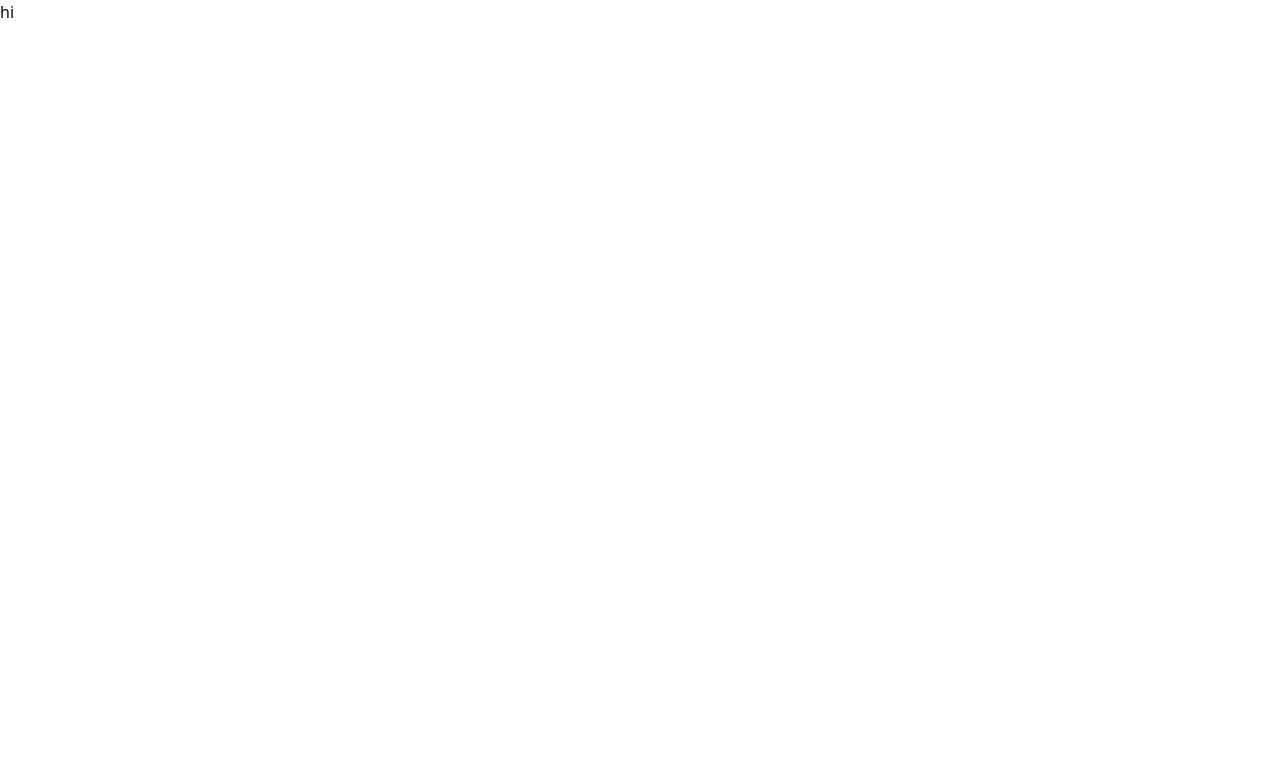
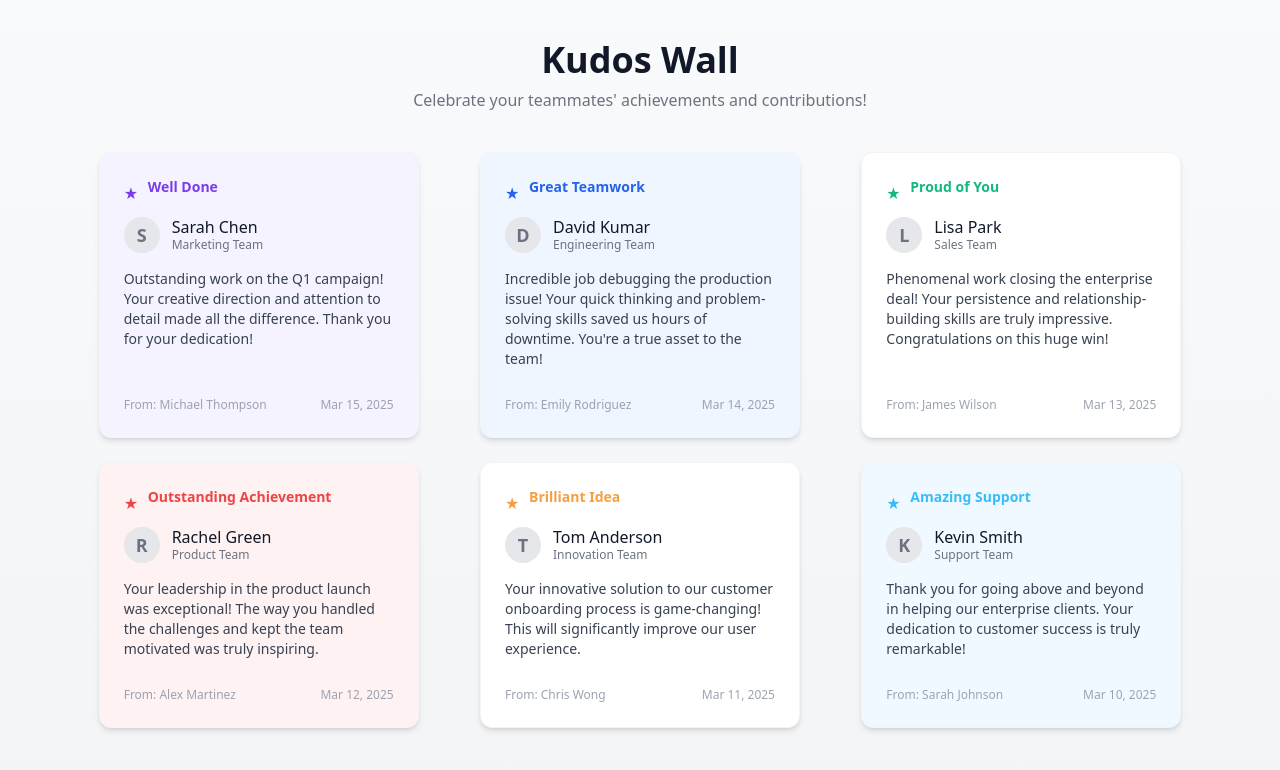
Before and after one commit to AnjaliBhansari/hackathon-frontend, a Next.js app: page / in a window 1280 px wide. Shown: the top 770 px of the page. Built offline with nearby package versions, Linux system fonts and the light colour scheme.

Commit message:
fix: kudos card updated
Signed-off-by: parth-at <parth.patel@avestatechnologies.com>

```diff
--- /dev/null
+++ b/src/components/login-form.tsx
@@ -0,0 +1,174 @@
+import { useState } from "react";
+import { useRouter } from "next/router";
+import { cn } from "@/lib/utils";
+import Link from "next/link";
+import { Button } from "@/components/ui/button";
+import {
+  Card,
+  CardContent,
+  CardDescription,
+  CardHeader,
+  CardTitle,
+} from "@/components/ui/card";
+import { Input } from "@/components/ui/input";
+import { Label } from "@/components/ui/label";
+
+const EMAIL_REGEX = /^[a-zA-Z0-9._%+-]+@[a-zA-Z0-9.-]+\.[a-zA-Z]{2,}$/;
+
+export function LoginForm({
+  className,
+  ...props
+}: React.ComponentPropsWithoutRef<"div">) {
+  const router = useRouter();
+  const [error, setError] = useState<string>("");
+  const [loading, setLoading] = useState(false);
+  const [emailError, setEmailError] = useState<string>("");
+  const [passwordError, setPasswordError] = useState<string>("");
+
+  const validateForm = (email: string, password: string): boolean => {
+    let isValid = true;
+
+    // Reset errors
+    setEmailError("");
+    setPasswordError("");
+
+    // Email validation
+    if (!email) {
+      setEmailError("Email is required");
+      isValid = false;
+    } else if (!EMAIL_REGEX.test(email)) {
+      setEmailError("Please enter a valid email address");
+      isValid = false;
+    }
+
+    // Password validation
+    if (!password) {
+      setPasswordError("Password is required");
+      isValid = false;
+    }
+
+    return isValid;
+  };
+
+  async function onSubmit(event: React.FormEvent<HTMLFormElement>) {
+    event.preventDefault();
+    setError("");
+
+    const formData = new FormData(event.currentTarget);
+    const email = formData.get("email") as string;
+    const password = formData.get("password") as string;
+
+    if (!validateForm(email, password)) {
+      return;
+    }
+
+    setLoading(true);
+
+    try {
+      const response = await fetch("/api/login", {
+        method: "POST",
+        headers: {
+          "Content-Type": "application/json",
+        },
+        body: JSON.stringify({
+          email,
+          password,
+        }),
+      });
+
+      if (!response.ok) {
+        throw new Error("Login failed");
+      }
+
+      const data = await response.json();
+
+      // Store user info in localStorage
+      localStorage.setItem("userInfo", JSON.stringify(data.user));
+
+      // Redirect to dashboard
+      router.push("/dashboard");
+    } catch (error) {
+      setError("Invalid email or password");
+    } finally {
+      setLoading(false);
+    }
+  }
+
+  return (
+    <div className={cn("flex flex-col gap-6", className)} {...props}>
+      <Card>
+        <CardHeader className="text-center">
+          <CardTitle>Welcome back</CardTitle>
+          <CardDescription>
+            Enter your credentials to access your account as parth
+          </CardDescription>
+        </CardHeader>
+        <CardContent>
+          <form onSubmit={onSubmit}>
+            <div className="grid gap-4">
+              {error && (
+                <p className="text-sm text-destructive text-center">{error}</p>
+              )}
+              <div className="grid gap-2">
+                <Label htmlFor="email">Email</Label>
+                <Input
+                  id="email"
+                  name="email"
+                  type="email"
+                  placeholder="m@example.com"
+                  required
+                  disabled={loading}
+                />
+                {emailError && (
+                  <p className="text-sm text-destructive">{emailError}</p>
+                )}
+              </div>
+              <div className="grid gap-2">
+                <Label htmlFor="password">Password</Label>
+                <Input
+                  id="password"
+                  name="password"
+                  type="password"
+                  required
+                  disabled={loading}
+                />
+                {passwordError && (
+                  <p className="text-sm text-destructive">{passwordError}</p>
+                )}
+              </div>
+              <Button type="submit" className="w-full" disabled={loading}>
+                {loading ? "Logging in..." : "Login"}
+              </Button>
+              <div className="text-center text-sm text-muted-foreground">
+                Don't have an account?{" "}
+                <Link
+                  href="/signup"
+                  className="text-primary underline-offset-4 hover:underline"
+                >
+                  Sign up
+                </Link>
+              </div>
+            </div>
+          </form>
+        </CardContent>
+      </Card>
+      <div className="text-center text-sm text-muted-foreground">
+        By clicking continue, you agree to our{" "}
+        <Link
+          href="/terms"
+          className="underline underline-offset-4 hover:text-primary"
+        >
+          Terms of Service
+        </Link>{" "}
+        and{" "}
+        <Link
+          href="/privacy"
+          className="underline underline-offset-4 hover:text-primary"
+        >
+          Privacy Policy
+        </Link>
+        .
+      </div>
+    </div>
+  );
+}
--- a/src/pages/index.tsx
+++ b/src/pages/index.tsx
@@ -1,3 +1,4 @@
+import { HomeView } from "@/presentation/features/home/components/HomeView";
 import React from "react";
 
 /**
@@ -5,5 +6,5 @@ import React from "react";
  * This page uses the HomeView component from our presentation layer.
  */
 export default function Home() {
-  return <>hi</>;
+  return <HomeView />;
 }
--- a/src/pages/login.tsx
+++ b/src/pages/login.tsx
@@ -1,4 +1,4 @@
-import { LoginForm } from "@/presentation/features/auth/components/login-form";
+import { LoginForm } from "@/presentation/components/auth/login-form";
 
 export default function LoginPage() {
   return (
--- /dev/null
+++ b/src/presentation/features/auth/components/LoginView.tsx
@@ -0,0 +1,17 @@
+import React from 'react';
+import { LoginForm } from '@/components/login-form';
+
+/**
+ * LoginView component that represents the login page view.
+ * This component follows clean architecture principles by focusing on
+ * presentation concerns only.
+ */
+export const LoginView: React.FC = () => {
+  return (
+    <div className="flex min-h-screen flex-col items-center justify-center gap-6 bg-muted/50 p-6 md:p-10">
+      <div className="flex w-full max-w-sm flex-col gap-6">
+        <LoginForm />
+      </div>
+    </div>
+  );
+};
--- /dev/null
+++ b/src/presentation/features/auth/index.ts
@@ -0,0 +1 @@
+export { LoginView } from './components/LoginView';
--- a/src/presentation/features/home/components/HomeView.tsx
+++ b/src/presentation/features/home/components/HomeView.tsx
@@ -1,81 +1,67 @@
 import React from 'react';
 import { KudosCard } from '@/presentation/shared/KudosCard';
-
-// New category values and labels
-const CATEGORY_OPTIONS = [
-  { value: 'great-teamwork', label: 'Great Teamwork', color: '#2563EB' },
-  { value: 'innovation-champion', label: 'Innovation Champion', color: '#F59E42' },
-  { value: 'amazing-support', label: 'Amazing Support', color: '#38BDF8' },
-  { value: 'leadership-excellence', label: 'Leadership Excellence', color: '#7C3AED' },
-  { value: 'efficiency-expert', label: 'Efficiency Expert', color: '#10B981' },
-  { value: 'above-and-beyond', label: 'Above and Beyond', color: '#F472B6' },
-  { value: 'positive-attitude', label: 'Positive Attitude', color: '#14B8A6' },
-  { value: 'well-done', label: 'Well Done', color: '#7C3AED' },
-  { value: 'outstanding-achievement', label: 'Outstanding Achievement', color: '#EF4444' },
-  { value: 'magical-mindset', label: 'Magical Mindset', color: '#FB923C' },
-];
 
 // Dummy data for temporary display
 const dummyKudos = [
   {
-    category: CATEGORY_OPTIONS[7].label,
-    categoryValue: CATEGORY_OPTIONS[7].value,
-    categoryColor: CATEGORY_OPTIONS[7].color,
+    category: 'Well Done',
+    categoryValue: 'well-done',
     recipientName: 'Sarah Chen',
     teamName: 'Marketing Team',
     message: 'Outstanding work on the Q1 campaign! Your creative direction and attention to detail made all the difference. Thank you for your dedication!',
     senderName: 'Michael Thompson',
     date: 'Mar 15, 2025',
+    categoryColor: '#7C3AED',
   },
   {
-    category: CATEGORY_OPTIONS[0].label,
-    categoryValue: CATEGORY_OPTIONS[0].value,
-    categoryColor: CATEGORY_OPTIONS[0].color,
+    category: 'Great Teamwork',
+    categoryValue: 'great-teamwork',
     recipientName: 'David Kumar',
     teamName: 'Engineering Team',
     message: 'Incredible job debugging the production issue! Your quick thinking and problem-solving skills saved us hours of downtime. You\'re a true asset to the team!',
     senderName: 'Emily Rodriguez',
     date: 'Mar 14, 2025',
+    categoryColor: '#2563EB',
   },
   {
-    category: CATEGORY_OPTIONS[2].label,
-    categoryValue: CATEGORY_OPTIONS[2].value,
-    categoryColor: CATEGORY_OPTIONS[2].color,
+    category: 'Proud of You',
+    categoryValue: 'proud-of-you',
+    recipientName: 'Lisa Park',
+    teamName: 'Sales Team',
+    message: 'Phenomenal work closing the enterprise deal! Your persistence and relationship-building skills are truly impressive. Congratulations on this huge win!',
+    senderName: 'James Wilson',
+    date: 'Mar 13, 2025',
+    categoryColor: '#10B981',
+  },
+  {
+    category: 'Outstanding Achievement',
+    categoryValue: 'outstanding-achievement',
+    recipientName: 'Rachel Green',
+    teamName: 'Product Team',
+    message: 'Your leadership in the product launch was exceptional! The way you handled the challenges and kept the team motivated was truly inspiring.',
+    senderName: 'Alex Martinez',
+    date: 'Mar 12, 2025',
+    categoryColor: '#EF4444',
+  },
+  {
+    category: 'Brilliant Idea',
+    categoryValue: 'brilliant-idea',
+    recipientName: 'Tom Anderson',
+    teamName: 'Innovation Team',
+    message: 'Your innovative solution to our customer onboarding process is game-changing! This will significantly improve our user experience.',
+    senderName: 'Chris Wong',
+    date: 'Mar 11, 2025',
+    categoryColor: '#F59E42',
+  },
+  {
+    category: 'Amazing Support',
+    categoryValue: 'amazing-support',
     recipientName: 'Kevin Smith',
     teamName: 'Support Team',
     message: 'Thank you for going above and beyond in helping our enterprise clients. Your dedication to customer success is truly remarkable!',
     senderName: 'Sarah Johnson',
     date: 'Mar 10, 2025',
-  },
-  {
-    category: CATEGORY_OPTIONS[8].label,
-    categoryValue: CATEGORY_OPTIONS[8].value,
-    categoryColor: CATEGORY_OPTIONS[8].color,
-    recipientName: 'Rachel Green',
-    teamName: 'Product Team',
-    message: 'Your leadership in the product launch was exceptional! The way you handled the challenges and kept the team motivated was truly inspiring.',
-    senderName: 'Alex Martinez',
-    date: 'Mar 12, 2025',
-  },
-  {
-    category: CATEGORY_OPTIONS[1].label,
-    categoryValue: CATEGORY_OPTIONS[1].value,
-    categoryColor: CATEGORY_OPTIONS[1].color,
-    recipientName: 'Tom Anderson',
-    teamName: 'Innovation Team',
-    message: 'Your innovative solution to our customer onboarding process is game-changing! This will significantly improve our user experience.',
-    senderName: 'Chris Wong',
-    date: 'Mar 11, 2025',
-  },
-  {
-    category: CATEGORY_OPTIONS[3].label,
-    categoryValue: CATEGORY_OPTIONS[3].value,
-    categoryColor: CATEGORY_OPTIONS[3].color,
-    recipientName: 'Lisa Park',
-    teamName: 'Sales Team',
-    message: 'Phenomenal work closing the enterprise deal! Your persistence and relationship-building skills are truly impressive. Congratulations on this huge win!',
-    senderName: 'James Wilson',
-    date: 'Mar 13, 2025',
+    categoryColor: '#38BDF8',
   },
 ];
 
--- /dev/null
+++ b/src/presentation/features/home/index.ts
@@ -0,0 +1 @@
+export { HomeView } from './components/HomeView';
--- /dev/null
+++ b/src/presentation/features/home/molecules/HomeContent.tsx
@@ -0,0 +1,15 @@
+import React from 'react';
+import { LoginForm } from '@/components/login-form';
+
+/**
+ * HomeContent molecule component that displays the main content section of the home page.
+ * This component follows the atomic design pattern and is responsible for
+ * displaying the login form and any other content sections.
+ */
+export const HomeContent: React.FC = () => {
+  return (
+    <div className="space-y-6">
+      <LoginForm />
+    </div>
+  );
+};
--- a/src/presentation/shared/KudosCard.tsx
+++ b/src/presentation/shared/KudosCard.tsx
@@ -1,19 +1,19 @@
 import React from 'react';
 
 /**
- * Map category values to gradient background classes (Tailwind)
+ * Map category values to background color classes (tailwind or custom)
  */
-const CATEGORY_BG_GRADIENTS: Record<string, string> = {
-  'great-teamwork': 'bg-gradient-to-br from-blue-100 via-blue-50 to-white',
-  'innovation-champion': 'bg-gradient-to-br from-yellow-100 via-yellow-50 to-white',
-  'amazing-support': 'bg-gradient-to-br from-sky-100 via-sky-50 to-white',
-  'leadership-excellence': 'bg-gradient-to-br from-purple-100 via-purple-50 to-white',
-  'efficiency-expert': 'bg-gradient-to-br from-green-100 via-green-50 to-white',
-  'above-and-beyond': 'bg-gradient-to-br from-pink-100 via-pink-50 to-white',
-  'positive-attitude': 'bg-gradient-to-br from-teal-100 via-teal-50 to-white',
-  'well-done': 'bg-gradient-to-br from-violet-100 via-violet-50 to-white',
-  'outstanding-achievement': 'bg-gradient-to-br from-red-100 via-red-50 to-white',
-  'magical-mindset': 'bg-gradient-to-br from-orange-100 via-orange-50 to-white',
+const CATEGORY_BG_COLORS: Record<string, string> = {
+  'great-teamwork': 'bg-blue-50',
+  'innovation-champion': 'bg-yellow-50',
+  'amazing-support': 'bg-sky-50',
+  'leadership-excellence': 'bg-purple-50',
+  'efficiency-expert': 'bg-green-50',
+  'above-and-beyond': 'bg-pink-50',
+  'positive-attitude': 'bg-teal-50',
+  'well-done': 'bg-violet-50',
+  'outstanding-achievement': 'bg-red-50',
+  'magical-mindset': 'bg-orange-50',
 };
 
 /**
@@ -44,9 +44,9 @@ export const KudosCard: React.FC<KudosCardProps> = ({
   date,
   categoryColor = '#7C3AED', // default to purple
 }) => {
-  const bgGradient = CATEGORY_BG_GRADIENTS[categoryValue] || 'bg-gradient-to-br from-gray-50 via-white to-white';
+  const bgColor = CATEGORY_BG_COLORS[categoryValue] || 'bg-white';
   return (
-    <div className={`${bgGradient} rounded-xl shadow-md p-6 flex flex-col gap-3 min-w-[260px] max-w-xs border border-gray-100 relative`}>
+    <div className={`${bgColor} rounded-xl shadow-md p-6 flex flex-col gap-3 min-w-[260px] max-w-xs border border-gray-100 relative`}>
       <div className="flex items-center gap-2 mb-2">
         {/* Category Icon Placeholder */}
         <div className="w-4 h-4" style={{ color: categoryColor }}>
```
Also changed, not shown: src/presentation/components/auth/login-form.tsx (renamed from src/presentation/features/auth/components/login-form.tsx).
